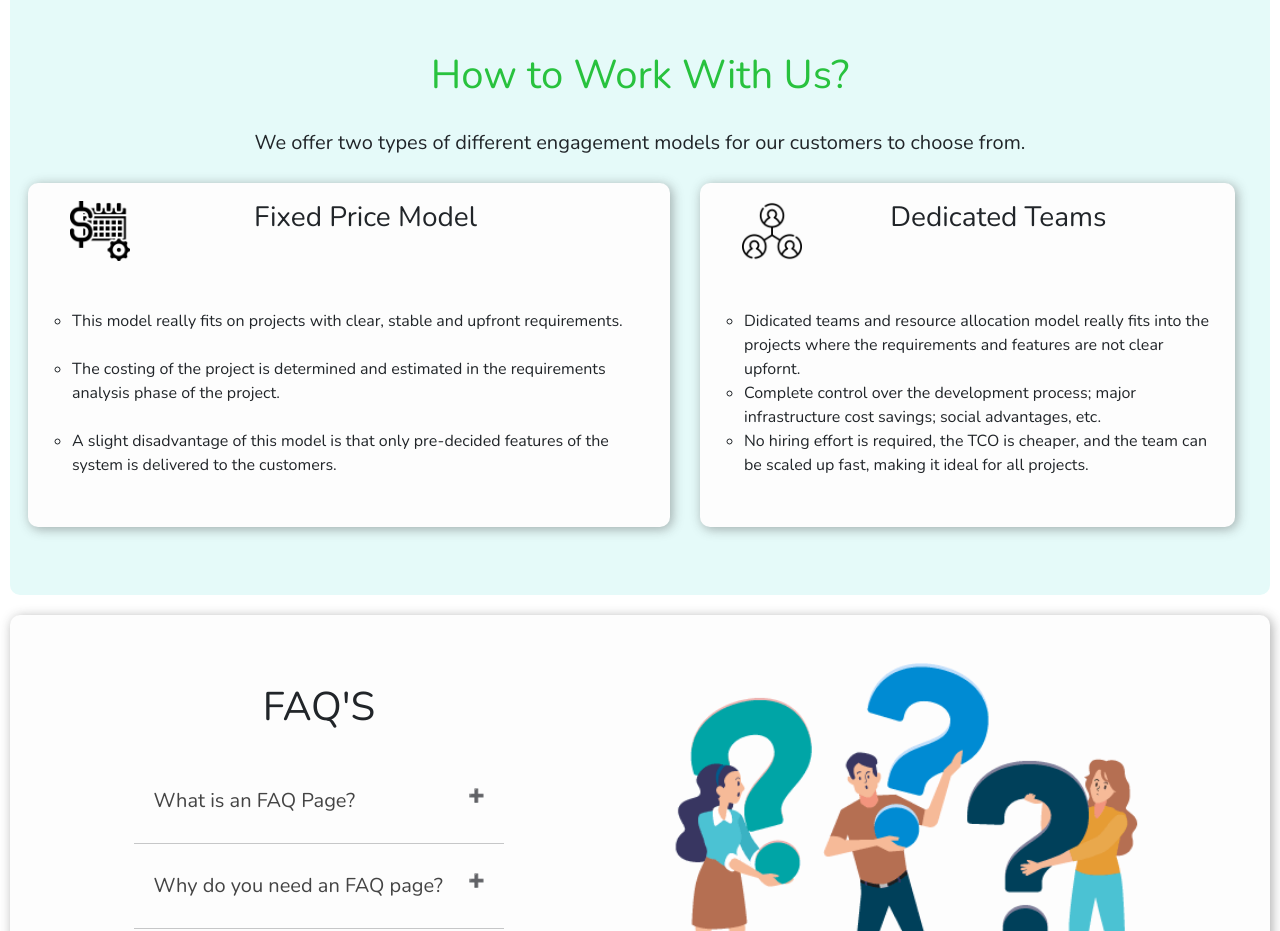
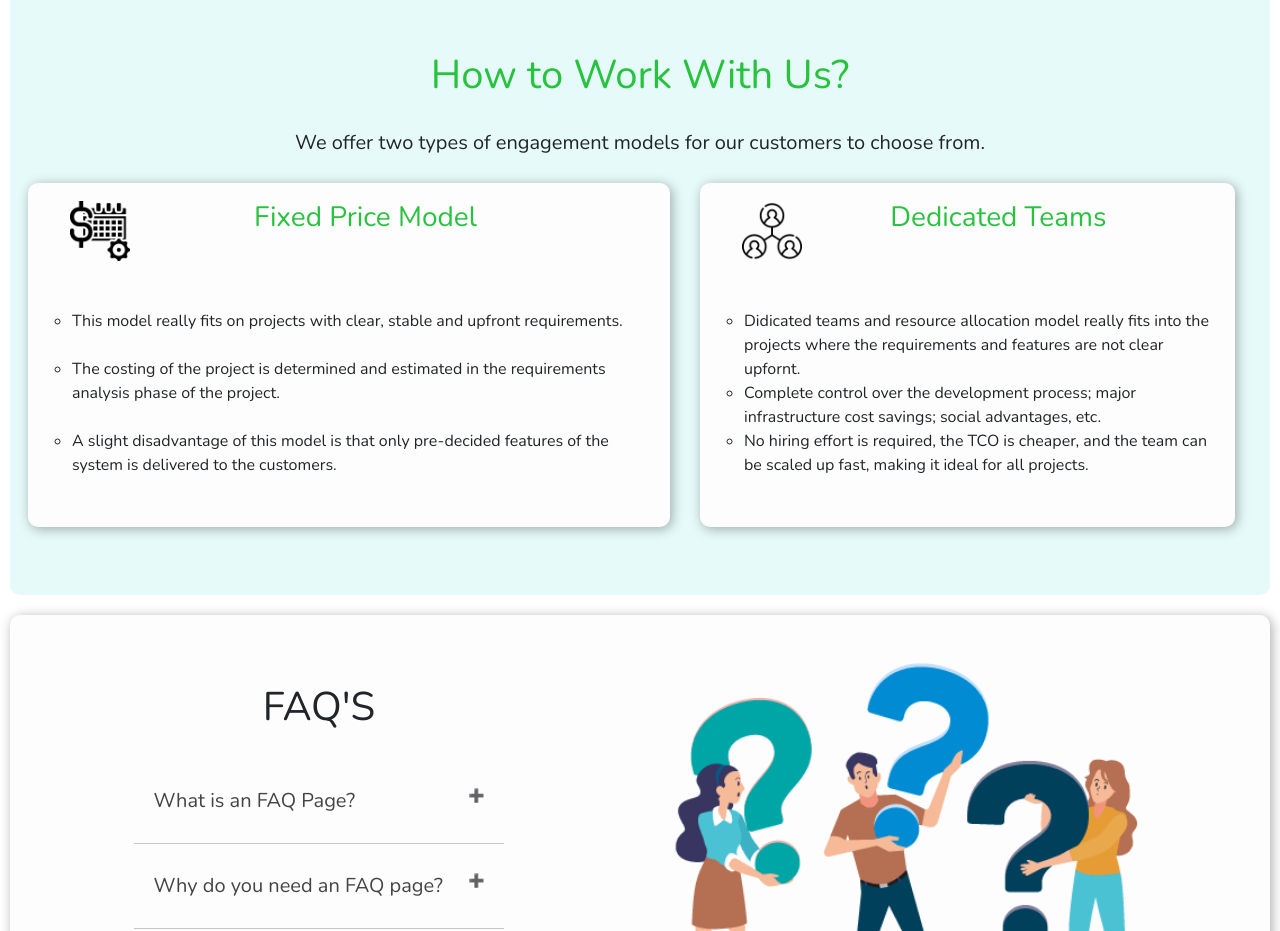
Before and after one commit to UbaidUllah777/BxTech, a website: page aboutus.html in a window 1280 px wide. Shown: the part 2380-3311 px from the top of the page. Drawn offline with nearby package versions, Linux system fonts and the light colour scheme.

Commit message:
shafiq changes

```diff
--- a/aboutus.html
+++ b/aboutus.html
@@ -258,8 +258,8 @@
           <h1 class="hwToWrkUsheading">How to Work With Us?</h1>
           <br />
           <h5>
-            We offer two types of different engagement models for our customers
-            to choose from.
+            We offer two types of engagement models for our customers to choose
+            from.
           </h5>
         </center>
       </div>
@@ -274,7 +274,7 @@
               />
             </div>
             <div class="col-8">
-              <h3>Fixed Price Model</h3>
+              <h3 style="color: #28c23e">Fixed Price Model</h3>
             </div>
           </div>
           <div class="row pt-5">
@@ -308,7 +308,7 @@
               />
             </div>
             <div class="col-8">
-              <h3>Dedicated Teams</h3>
+              <h3 style="color: #28c23e">Dedicated Teams</h3>
             </div>
           </div>
           <div class="row pt-5">
```
